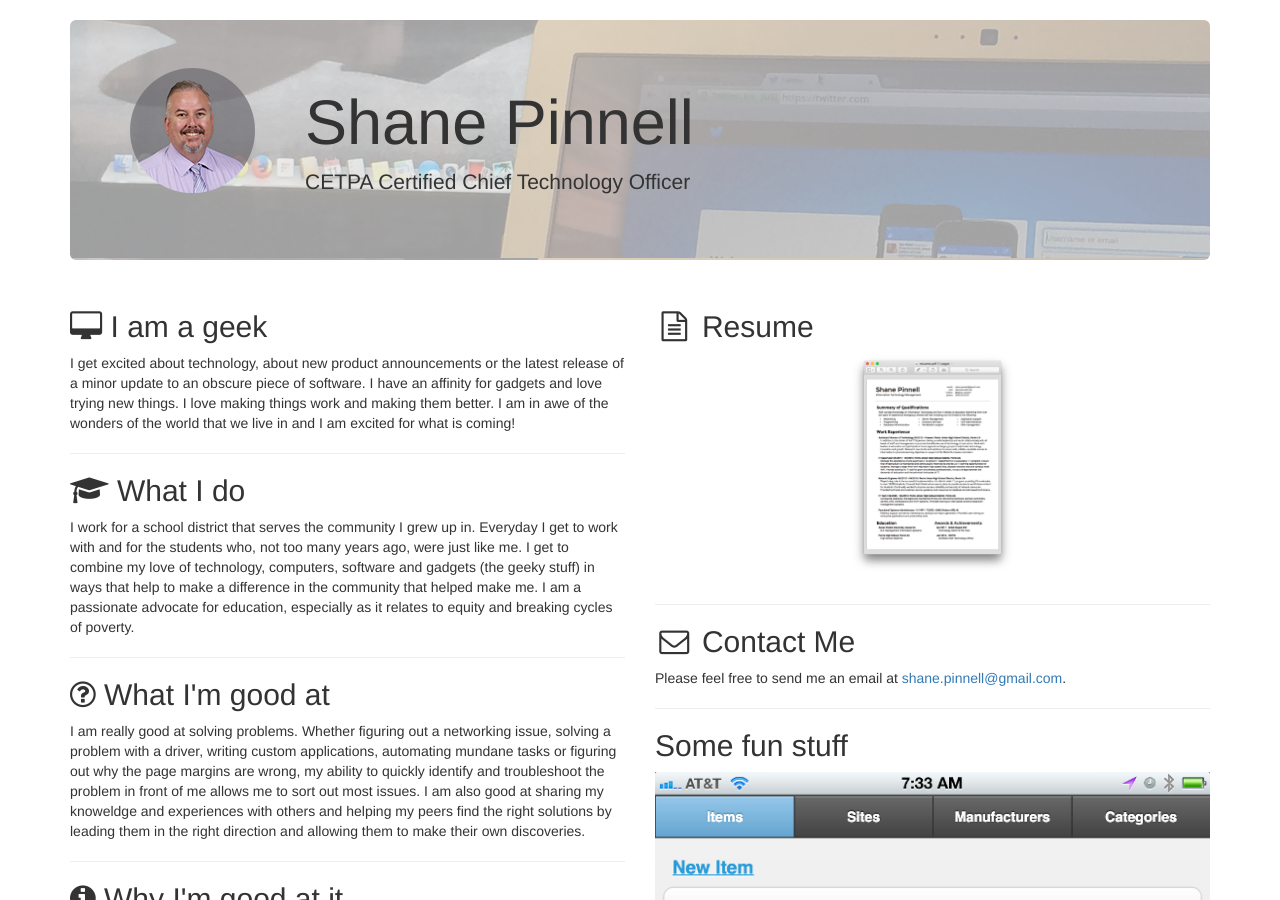
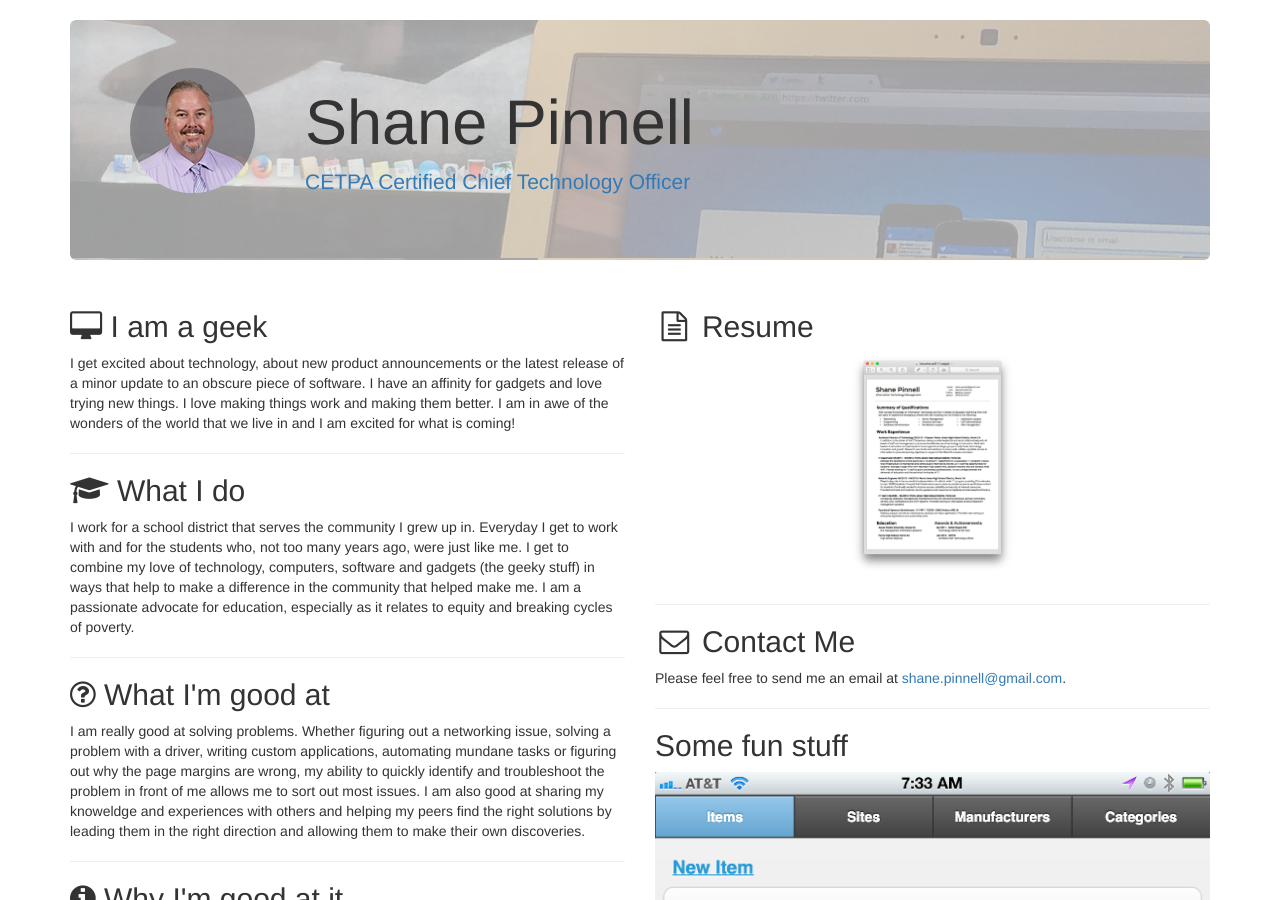
Before and after one commit to shanepinnell/shanepinnell.github.io, a Jekyll site: the page built from index.html, in a window 1280 px wide and 900 px high. Built offline with Jekyll 4.4.1, drawn with Linux system fonts in a browser that asks for light colours.

Commit message:
Updated header with CETPA links

```diff
--- a/_includes/cto_mentor_header.html
+++ b/_includes/cto_mentor_header.html
@@ -2,7 +2,7 @@
   <div class="row">
     <div class="col-xs-12 col-sm-5 col-md-6">
       <h1>Shane Pinnell</h1>
-      <p class="lead"><a href="http://cetpa.net/" title="California Educational Technology Professional's Association">CETPA</a> Certified Chief Technology Officer</p>
+      <p class="lead"><a href="http://cetpa.net/" title="California Educational Technology Professional's Association">CETPA</a> <a href="http://cetpa.net/CETPA/Programs/CTO_Mentor_Program/CETPA/Programs/CTO_Mentor/CTO_Mentor_Program2.aspx" title="CETPA Certified Chief Technology Officer">Certified Chief Technology Officer</a></p>
     </div>
     <div class="col-xs-12 col-sm-7 col-md-6">
     	<div class="pull-right">
--- a/_includes/header.html
+++ b/_includes/header.html
@@ -5,7 +5,7 @@
     </div>
     <div class="col-xs-11 col-sm-9 col-md-10 col-xs-offset-1 col-sm-offset-0">
       <h1>Shane Pinnell</h1>
-      <p class="lead">CETPA Certified Chief Technology Officer</p>
+      <p class="lead"><a href="http://cetpa.net/" title="California Educational Technology Professional's Association">CETPA</a> <a href="http://cetpa.net/CETPA/Programs/CTO_Mentor_Program/CETPA/Programs/CTO_Mentor/CTO_Mentor_Program2.aspx" title="CETPA Certified Chief Technology Officer">Certified Chief Technology Officer</a></p>
     </div>
   </div>
 </div>
```
